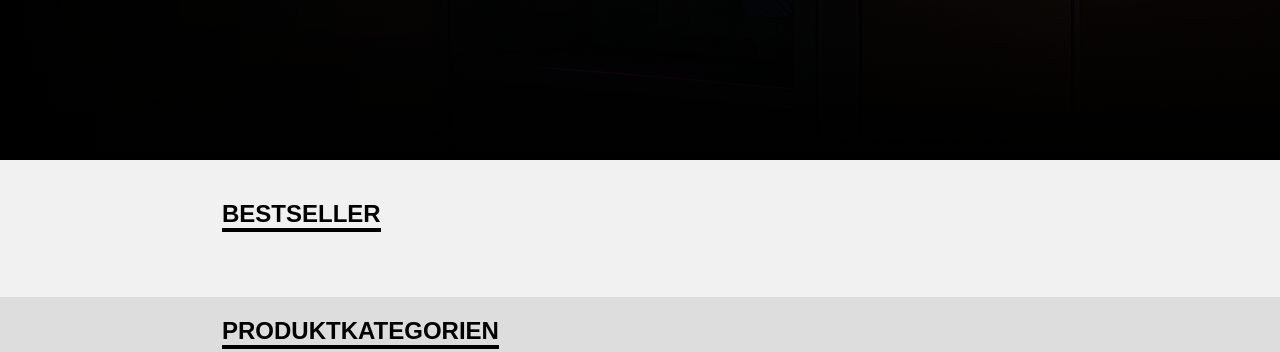
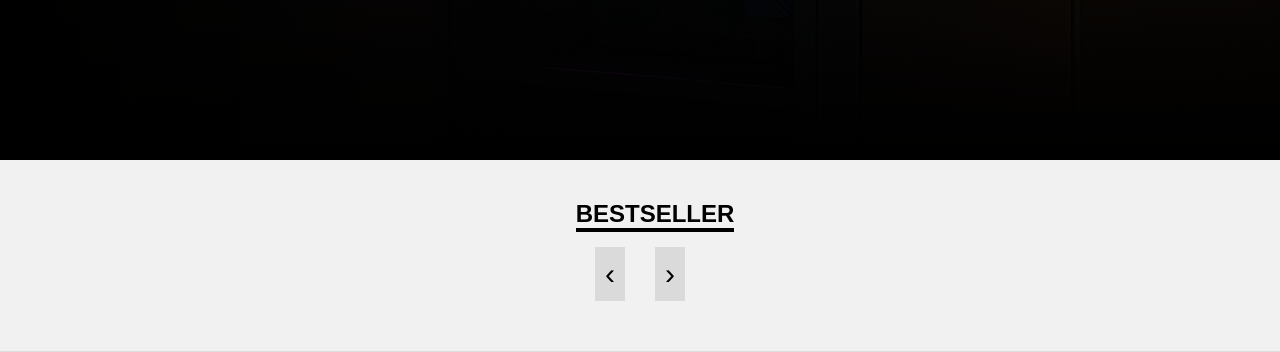
Before and after one commit to WebTechTHI/WebTech, a PHP site: page / in a window 1280 px wide. Shown: the part 716-1068 px from the top of the page. Run offline with PHP 8.4, Linux system fonts and the light colour scheme; data that the repository does not hold is empty.

Commit message:
index bestsellers

```diff
--- a/assets/css/index.css
+++ b/assets/css/index.css
@@ -118,12 +118,18 @@ body {
 
 
 /* Featured Products Section */
+#bestseller-container{
+    width:auto;
+    display: flex;
+    flex-direction: column;
+    align-items: center;
+}
 
 .product-carousel-wrapper {
-    position: relative;
     display: flex;
+    flex-direction: row;
     align-items: center;
-    overflow: hidden;
+    gap: 15px;
 }
 
 #product-container {
@@ -131,12 +137,12 @@ body {
     overflow-x: auto;
     scroll-behavior: smooth;
     gap: 15px;
-    scrollbar-width: none; /* Firefox */
+    scrollbar-width: 2px;
 }
 
 
 .scroll-button {
-    background-color: rgba(59, 59, 59, 0.075);
+    background-color: rgb(218, 218, 218);
     border: none;
     font-size: 30px;
     padding: 10px;
@@ -146,18 +152,9 @@ body {
     transition:  0.2s ease;
 }
 .scroll-button:hover {
-    background-color: rgba(220,220,220,0.8);
+    background-color: rgba(182, 182, 182, 0.8);
 }
 
-#scroll-left {
-    position: absolute;
-    left: 0;
-}
-
-#scroll-right {
-    position: absolute;
-    right: 0;
-}
 
 
 .products-grid {
@@ -166,6 +163,7 @@ body {
     grid-template-columns: 1fr;
     gap: 15px;
     align-items: stretch;
+    max-width: 1115px;
 }
 
 
@@ -230,6 +228,9 @@ body {
     flex-direction: column;
     justify-content: space-between;
     flex-grow: 1;
+    background-color:rgb(246, 246, 246);
+    padding:13px;
+    border-radius: 5px;
 }
 
 .product-title {
@@ -264,6 +265,8 @@ body {
 
 .product-footer {
     margin-top: auto;
+    display:flex;
+    flex-direction: row;
 }
 
 .price {
--- a/view/HomeView.php
+++ b/view/HomeView.php
@@ -36,15 +36,12 @@
     </section>
 
     <!-- Bestseller Section -->
-    <section class="container">
-        <h2 class="section-title">BESTSELLER</h2>
+    <section class="container" id="bestseller-container">
 
 
-
-        <div class="product-carousel-wrapper"> <!-- Button zum scrollen der produkte nach links -->
-            <button id="scroll-left" class="scroll-button">‹</button>
-            <!-- Button zum scrollen der produkte nach links -->
-
+            <h2 class="section-title">BESTSELLER</h2>
+            <div class="product-carousel-wrapper">
+            <button id="scroll-left" class="scroll-button">‹</button> <!-- Button zum scrollen der produkte nach links -->
 
             <div class="products-grid" id="product-container">
 
@@ -78,9 +75,9 @@
                                     <span class="price-prefix">€</span><?php echo formatPrice($product['price']); ?>
                                 </div>
                                 <div class="financing"><span>Jetzt mit 0% Finanzierung</span></div>
-                                <a href="/index.php?page=product&id=<?php echo $product['product_id']; ?>" class="buy-btn">Mehr
+                            </div>
+                            <a href="/index.php?page=product&id=<?php echo $product['product_id']; ?>" class="buy-btn">Mehr
                                     zum produkt</a>
-                            </div>
                         </div>
                     </div>
 
@@ -89,9 +86,9 @@
             </div>
 
 
-            <button id="scroll-right" class="scroll-button">›</button>
-            <!-- Button zum scrollen der produkte nach rechts -->
-        </div> <!-- Button zum scrollen der produkte nach rechts -->
+            <button id="scroll-right" class="scroll-button">›</button> <!-- Button zum scrollen der produkte nach rechts -->
+            </div>
+
     </section>
 
 
```
